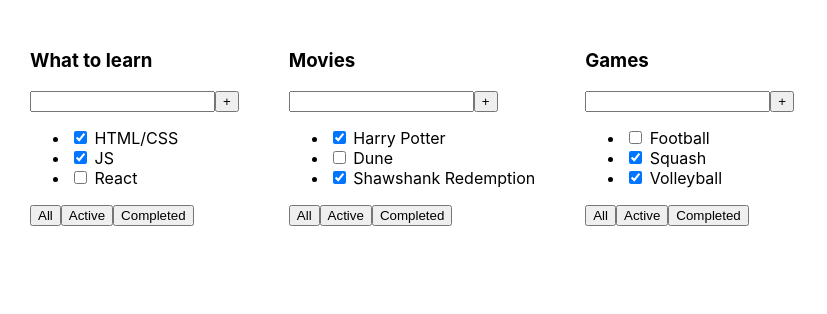
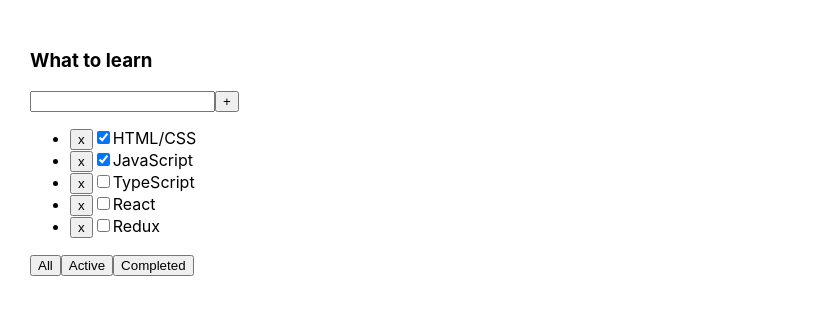
Before and after one commit to Tumelya/todolist, a React (Create React App) app: page / in a window 1280 px wide. Shown: the top 314 px of the page, without its empty margins (0-827 px from the left). Built offline with nearby package versions, Linux system fonts and the light colour scheme.

Commit message:
feat: add filter buttons

```diff
--- a/src/App.tsx
+++ b/src/App.tsx
@@ -1,16 +1,19 @@
-import React from 'react';
+import React, {useState} from 'react';
 import './App.css';
-import {TaskType, Todolist} from "./Todolist";
+//import {FilterType, TaskType, Todolist} from "./Todolist";
+import {FilterType, Todolist} from "./Todolist";
 
 function App() {
 
-    let tasks1: Array<TaskType> = [
+    let [tasks1, setTasks1] = useState([
         {id: 1, title: "HTML/CSS", isDone: true},
-        {id: 2, title: "JS", isDone: true},
-        {id: 3, title: "React", isDone: false}
-    ]
+        {id: 2, title: "JavaScript", isDone: true},
+        {id: 3, title: "TypeScript", isDone: false},
+        {id: 4, title: "React", isDone: false},
+        {id: 5, title: "Redux", isDone: false}
+    ])
 
-    let tasks2: Array<TaskType> = [
+    /*let tasks2: Array<TaskType> = [
         {id: 1, title: "Harry Potter", isDone: true},
         {id: 2, title: "Dune", isDone: false},
         {id: 3, title: "Shawshank Redemption", isDone: true}
@@ -20,13 +23,34 @@
         {id: 1, title: "Football", isDone: false},
         {id: 2, title: "Squash", isDone: true},
         {id: 3, title: "Volleyball", isDone: true}
-    ]
+    ]*/
+
+    const removeTasks = (elId: number) => {
+        //tasks1=tasks1.filter((el) => el.id!==elId);
+        setTasks1(tasks1.filter((el) => el.id !== elId));
+    }
+
+    let [filter, setFilter] = useState<FilterType>("All");
+    let currentTasks = tasks1;
+    if (filter === "Active") {
+        currentTasks = tasks1.filter((el) => !el.isDone);
+    }
+    if (filter === "Completed") {
+        currentTasks = tasks1.filter((el) => el.isDone);
+    }
+
+    const onClickFilterButton = (filterButt: FilterType) => {
+        setFilter(filterButt);
+    }
 
     return (
         <div className="App">
-            <Todolist title = "What to learn" tasks = {tasks1}/>
-            <Todolist title = "Movies" tasks = {tasks2}/>
-            <Todolist title = "Games" tasks = {tasks3}/>
+            <Todolist title="What to learn"
+                      tasks={currentTasks}
+                      removeTasks={removeTasks}
+                      onClickFilterButton={onClickFilterButton}/>
+            {/*<Todolist title = "Movies" tasks = {tasks2}/>
+            <Todolist title = "Games" tasks = {tasks3}/>*/}
         </div>
     );
 }
--- a/src/Todolist.tsx
+++ b/src/Todolist.tsx
@@ -7,9 +7,13 @@
 }
 
 type PropsType = {
-    title : string
+    title: string
     tasks: Array<TaskType>
+    removeTasks: (elId: number) => void
+    onClickFilterButton: (filterButt: FilterType)=> void
 }
+
+export type FilterType = "All" | "Active" | "Completed"
 
 export function Todolist(props: PropsType) {
     return (
@@ -20,16 +24,20 @@
                 <button>+</button>
             </div>
             <ul>
-                {props.tasks.map(el=>{
-                    return(
-                    <li><input type="checkbox" checked={el.isDone}/> <span>{el.title}</span></li>
+                {props.tasks.map(el => {
+                    return (
+                        <li key={el.id}>
+                            <button onClick={()=>{props.removeTasks(el.id)}}>x</button>
+                            <input type="checkbox" checked={el.isDone}/>
+                            <span>{el.title}</span>
+                        </li>
                     )
                 })}
             </ul>
             <div>
-                <button>All</button>
-                <button>Active</button>
-                <button>Completed</button>
+                <button onClick={() => {props.onClickFilterButton("All")}}>All</button>
+                <button onClick={() => {props.onClickFilterButton("Active")}}>Active</button>
+                <button onClick={() => {props.onClickFilterButton("Completed")}}>Completed</button>
             </div>
         </div>
     )
```
